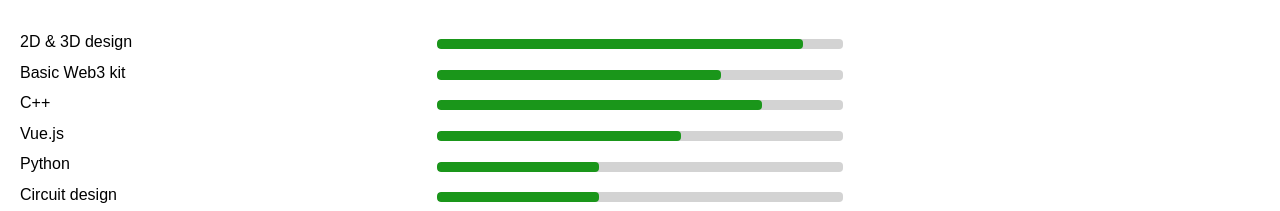
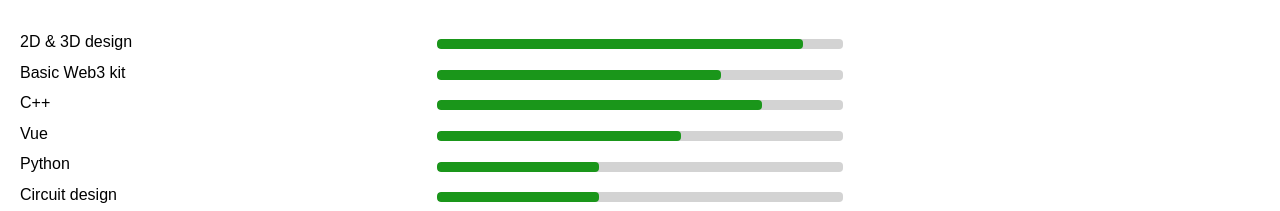
Before and after one commit to alexWandugu/alexWandugu.github.io, a Vue app: page / in a window 1280 px wide. Shown: the part 1048-1259 px from the top of the page. Built offline with nearby package versions, Linux system fonts and the light colour scheme.

Commit message:
update portfolioItems data links

```diff
--- a/src/App.vue
+++ b/src/App.vue
@@ -203,21 +203,21 @@
           image: '/images/myProject1.jpeg',
           title: 'DIY Battery Pack',
           description:
-            'This project involves designing and building a 2S 3P lithium-ion battery pack suitable for powering RC cars and other DIY electronic projects...',
+            'This project involves designing and building a 2S 3P lithium-ion battery pack suitable for powering RC cars and other DIY electronic projects.',
         },
         {
           id: 2, // Fixed duplicate ID
           image: '/images/google-developers-logo.png',
           title: 'Google Developers Student',
           description:
-            'As a Google Developer Student, I am passionate about leveraging technology for continuous learning... <a href="https://g.dev/alexwandugu" target="_blank">View My Progress</a>',
+            'As a Google Developer Student, I am passionate about leveraging technology for continuous learning. <br> <a href="https://g.dev/alexwandugu" target="_blank" style="color:black;">View My Progress</a>',
         },
       ],
       skills: [
         { name: '2D & 3D design', level: 90 },
         { name: 'Basic Web3 kit', level: 70 },
         { name: 'C++', level: 80 },
-        { name: 'Vue.js', level: 60 },
+        { name: 'Vue', level: 60 },
         { name: 'Python', level: 40 },
         { name: 'Circuit design', level: 40 },
       ],
@@ -574,6 +574,10 @@
   height: auto;
 }
 
+.customlink {
+  color: green !important;
+}
+
 .skill {
   display: grid;
   grid-template-columns: repeat(auto-fit, minmax(250px, 1fr));
```
